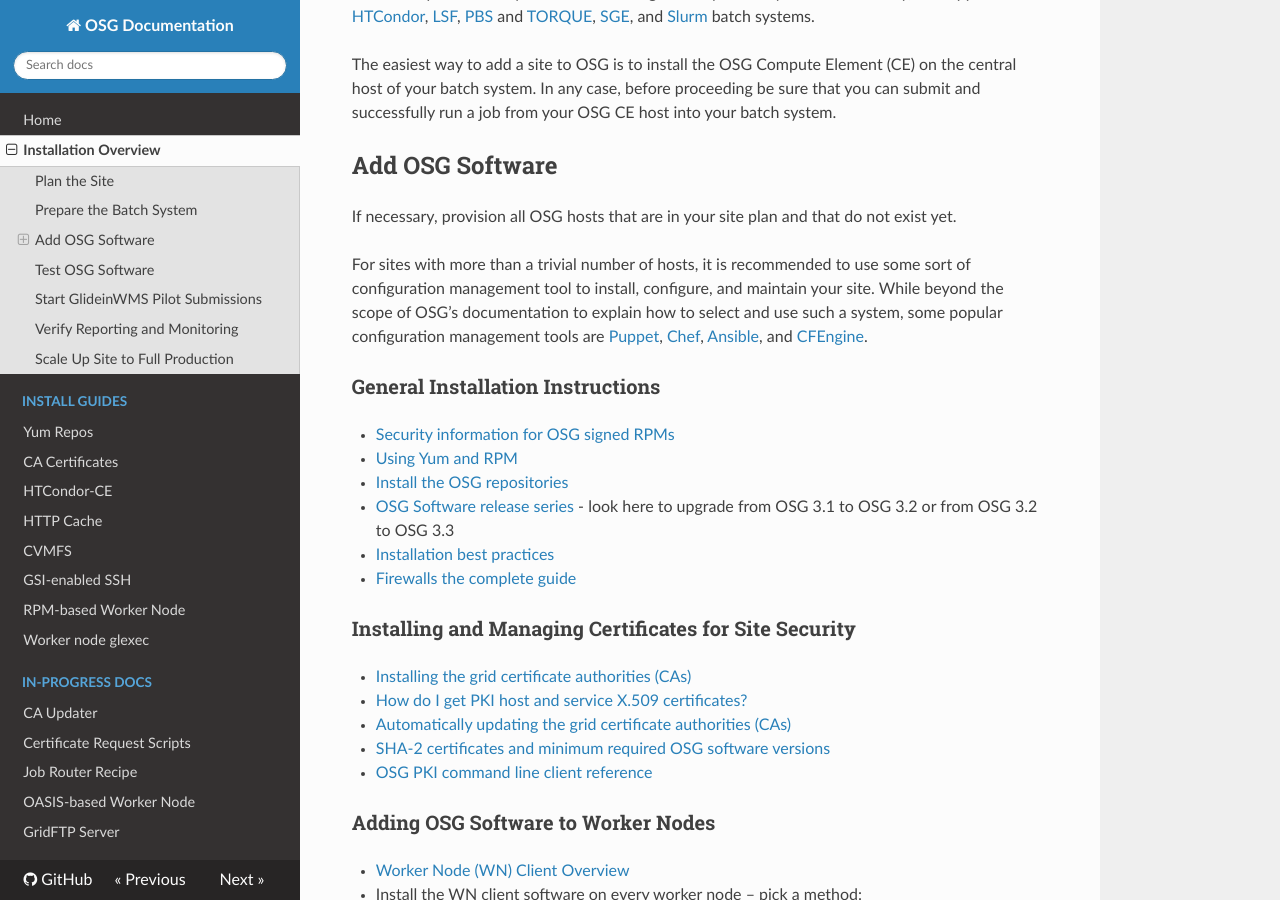
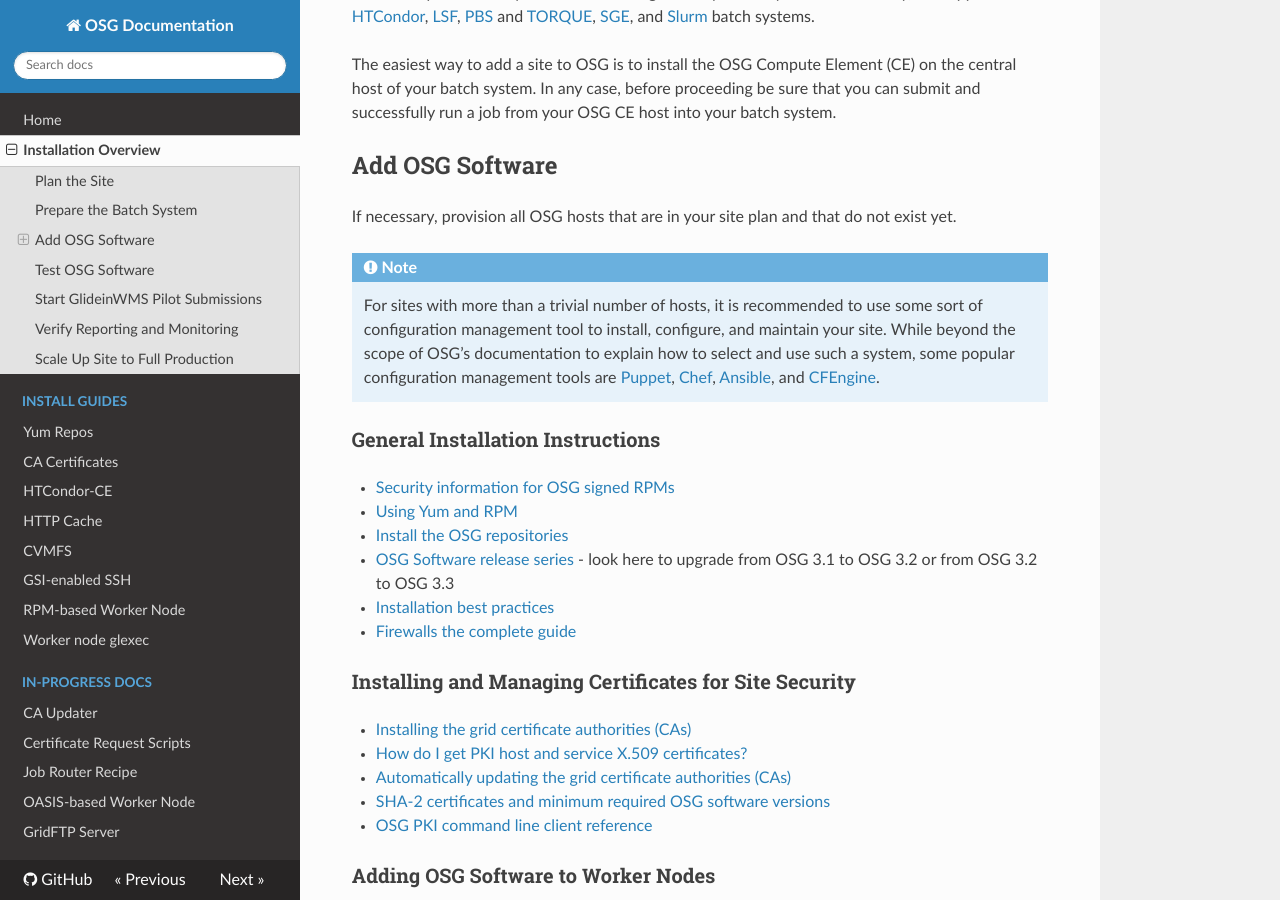
Before and after one commit to osg-htc/docs, an MkDocs documentation site: the page built from docs/install-overview.md, in a window 1280 px wide and 900 px high, scrolled down 679 px. Built offline with MkDocs 1.6.1, drawn with Linux system fonts in a browser that asks for light colours; nearby versions of some CDN libraries; old or Windows-style settings are respelled for this version of MkDocs; some of the changed text lies outside the part shown.

```diff
--- a/docs/install-overview.md
+++ b/docs/install-overview.md
@@ -7,8 +7,6 @@
 -------------
 
 If you have not done so already, [plan the overall architecture of your OSG site](https://twiki.opensciencegrid.org/bin/view/Documentation/Release3/SitePlanning). It is recommended that your plan be sufficiently detailed to include the OSG hosts that are needed and the main software components for each host. Be sure to consider [the operating systems that OSG supports](https://twiki.opensciencegrid.org/bin/view/Documentation/Release3/SupportedOperatingSystems). A simple way to organize this information is in a table; for example, a basic site might include:
-
-<span class="twiki-macro TABLE" sort="off"></span>
 
 | Purpose              | Host                                | Major Software                                           |
 |:---------------------|:------------------------------------|:---------------------------------------------------------|
@@ -27,7 +25,8 @@
 
 If necessary, provision all OSG hosts that are in your site plan and that do not exist yet.
 
-<span class="twiki-macro NOTE"></span> For sites with more than a trivial number of hosts, it is recommended to use some sort of configuration management tool to install, configure, and maintain your site. While beyond the scope of OSG’s documentation to explain how to select and use such a system, some popular configuration management tools are [Puppet](http://puppetlabs.com), [Chef](https://www.chef.io), [Ansible](https://www.ansible.com), and [CFEngine](http://cfengine.com).
+!!! note
+    For sites with more than a trivial number of hosts, it is recommended to use some sort of configuration management tool to install, configure, and maintain your site. While beyond the scope of OSG’s documentation to explain how to select and use such a system, some popular configuration management tools are [Puppet](http://puppetlabs.com), [Chef](https://www.chef.io), [Ansible](https://www.ansible.com), and [CFEngine](http://cfengine.com).
 
 ### General Installation Instructions ###
 
```
Also changed, not shown: other parts of docs/install-overview.md (+0 -1 lines).
